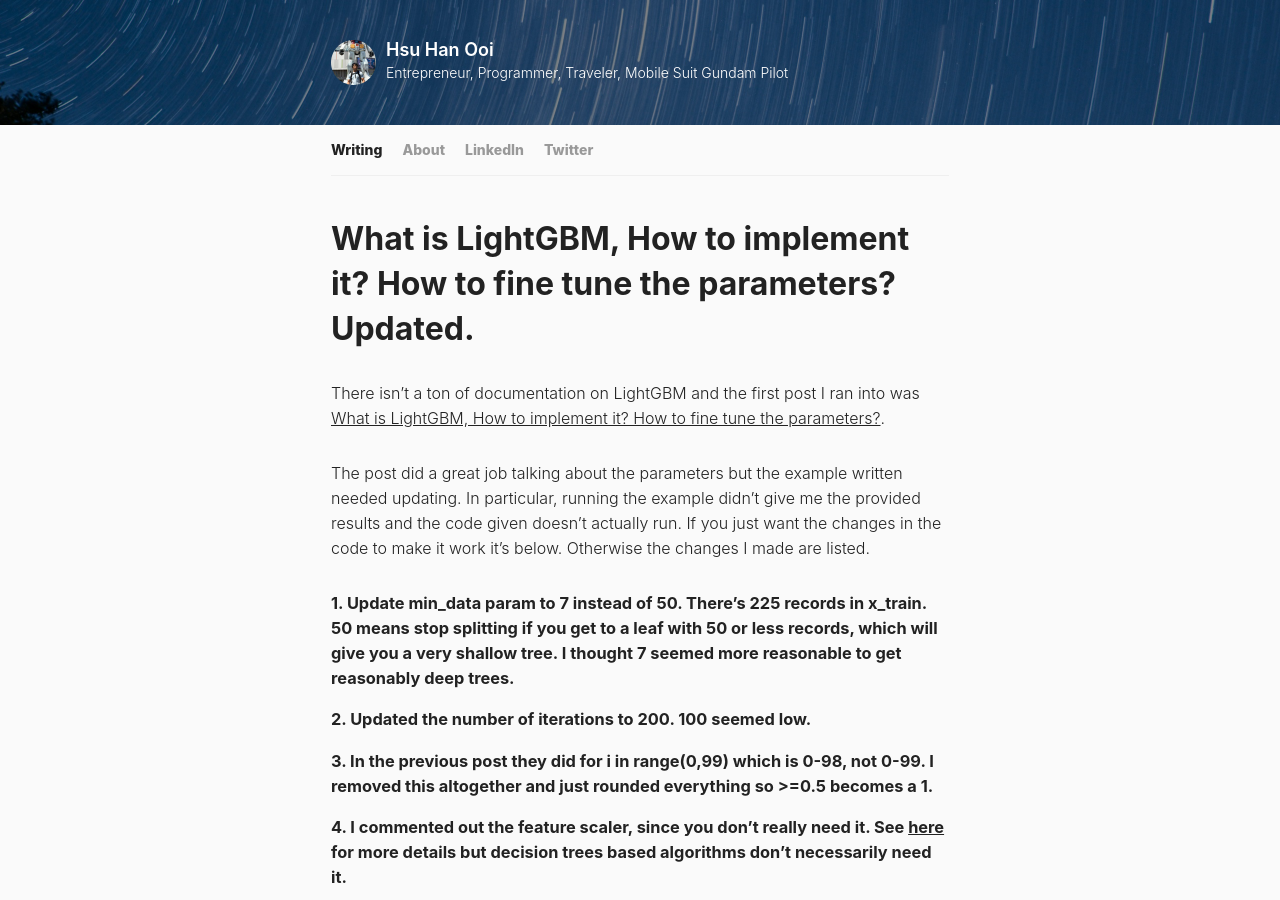
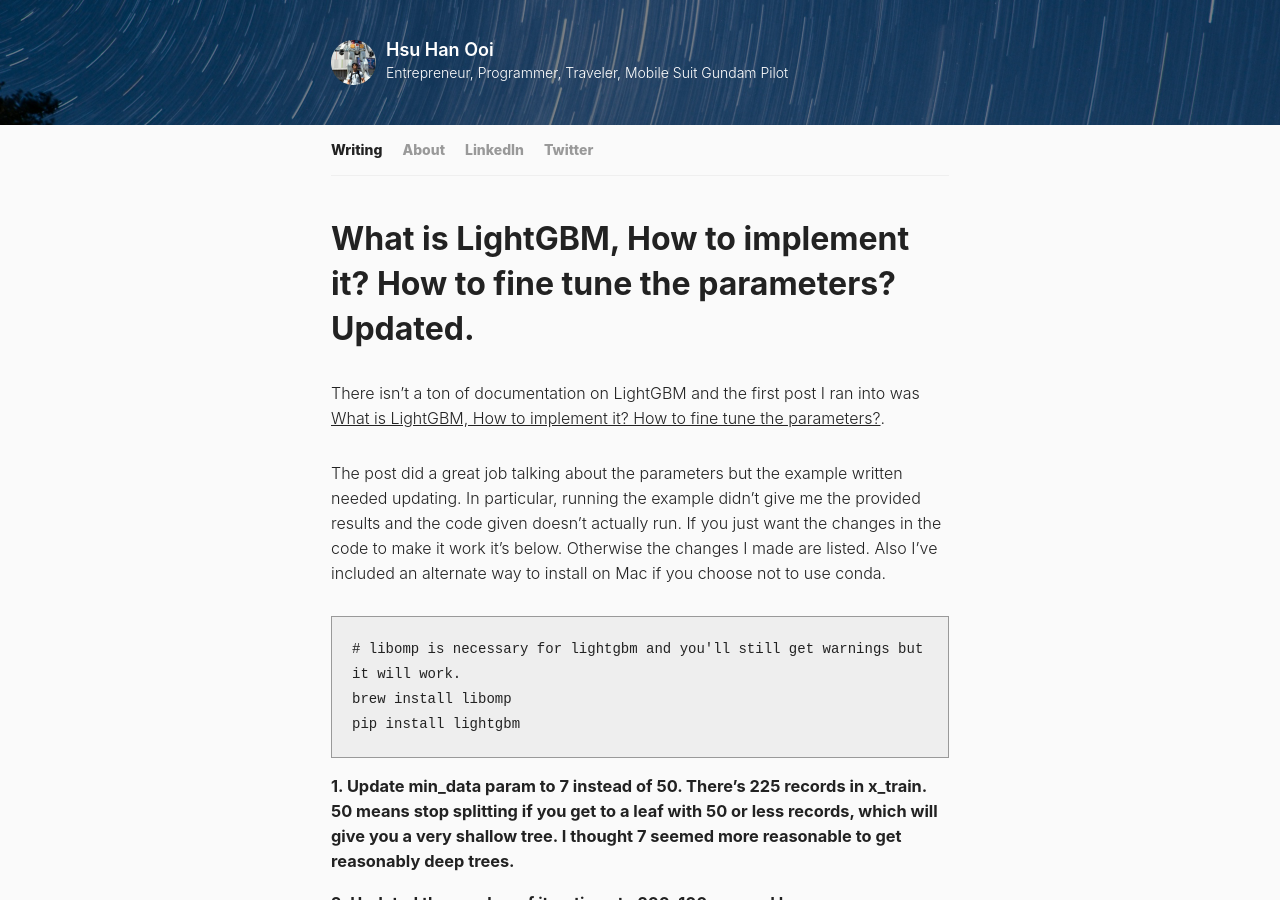
Before and after one commit to hsuhanooi/hsuhanooi.github.io, a Jekyll site: the page built from _posts/2019-10-13-what-is-lightgbm-updated.md, in a window 1280 px wide and 900 px high. Built offline with Jekyll 4.4.1, drawn with Linux system fonts in a browser that asks for light colours; comment, search, counter and statistics services are not loaded.

Commit message:
update with install instructions

````diff
--- a/_posts/2019-10-13-what-is-lightgbm-updated.md
+++ b/_posts/2019-10-13-what-is-lightgbm-updated.md
@@ -7,7 +7,13 @@ tags: lightgbm
 
 There isn't a ton of documentation on LightGBM and the first post I ran into was [What is LightGBM, How to implement it? How to fine tune the parameters?](https://medium.com/@pushkarmandot/https-medium-com-pushkarmandot-what-is-lightgbm-how-to-implement-it-how-to-fine-tune-the-parameters-60347819b7fc).
 
-The post did a great job talking about the parameters but the example written needed updating. In particular, running the example didn't give me the provided results and the code given doesn't actually run. If you just want the changes in the code to make it work it's below. Otherwise the changes I made are listed.
+The post did a great job talking about the parameters but the example written needed updating. In particular, running the example didn't give me the provided results and the code given doesn't actually run. If you just want the changes in the code to make it work it's below. Otherwise the changes I made are listed. Also I've included an alternate way to install on Mac if you choose not to use conda.
+
+```
+# libomp is necessary for lightgbm and you'll still get warnings but it will work.
+brew install libomp
+pip install lightgbm
+```
 
 ### 1. Update min_data param to 7 instead of 50. There's 225 records in x_train. 50 means stop splitting if you get to a leaf with 50 or less records, which will give you a very shallow tree. I thought 7 seemed more reasonable to get reasonably deep trees.
 
````
